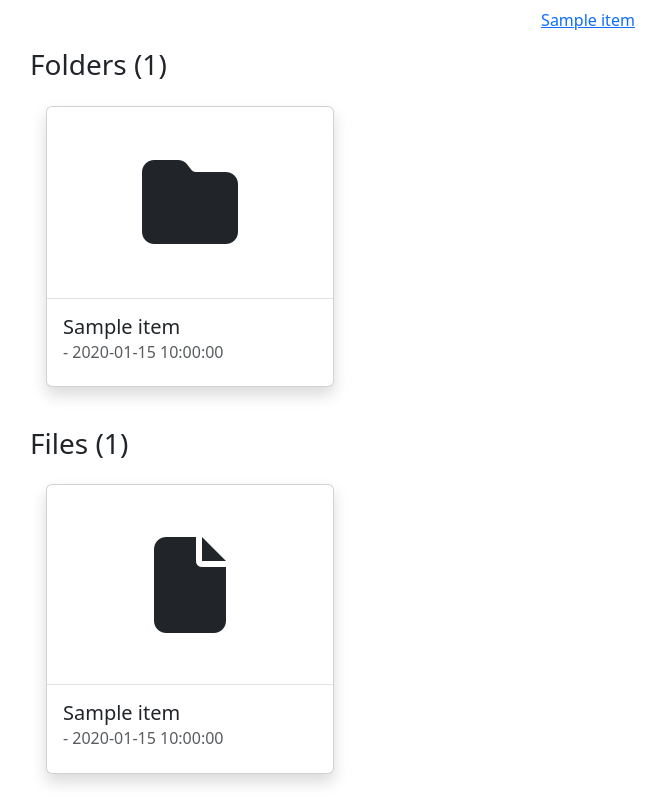
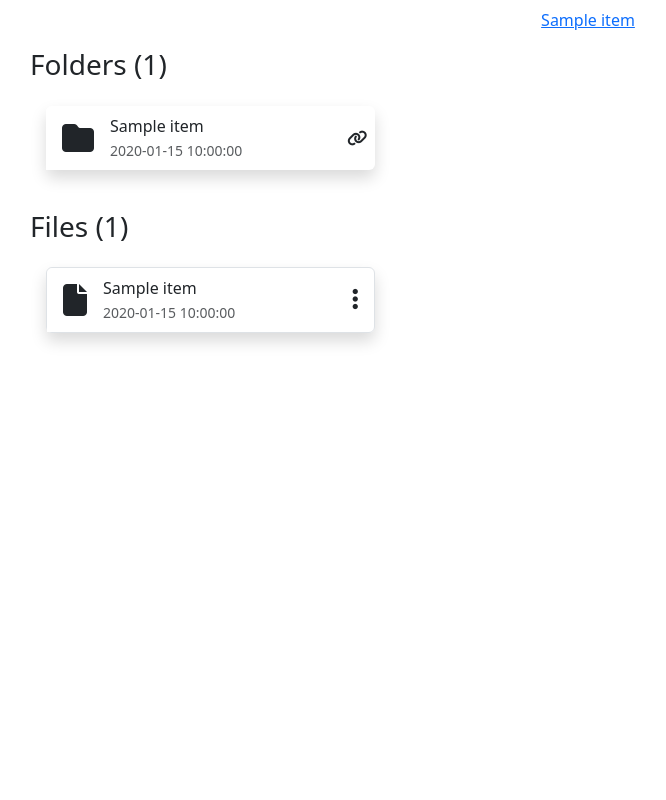
Before and after one commit to sh3ldr0id/nemostyne, a Flask app: template app/templates/folder.html in a window 1280 px wide. Shown: the whole page, without its empty margins (52-718 px from the left). Run offline with Flask 3, Linux system fonts and the light colour scheme; the template is opened without the code that fills it: most values are stand-ins (such as "Sample title", 1, 10 or a date in 2020); parts of the project's set-up code (start-up, migrations or seed data) failed here and were passed over.

Commit message:
added copy, dropdowns and previews. changed styling and icons

```diff
--- a/app/routes/view_folder.py
+++ b/app/routes/view_folder.py
@@ -40,16 +40,10 @@ def view_folder(folder_id):
     for fileId in folder_doc.get("files"):
         file = files_collection.document(fileId).get()
 
-        PATH = getURL(file.get("file_id"))
-
-        if not PATH:
-            continue
-
         files.append({
             "id": file.id,
             "name": file.get("name"),
             "created": file.get("created"),
-            "url": f'https://api.telegram.org/file/bot{API_TOKEN}/{PATH}'
         })
 
     return render_template(
--- a/app/templates/base.html
+++ b/app/templates/base.html
@@ -21,6 +21,7 @@
         .g-container {
             display: grid;
             grid-template-columns: repeat(3, 1fr);
+            gap: 1rem;
         }
 
         @media (max-width: 950px) {
@@ -29,22 +30,19 @@
             }
         }
 
-        @media (max-width: 650px) {
+        @media (max-width: 770px) {
             .g-container {
                 grid-template-columns: repeat(1, 1fr);
             }
         }
     </style>
-    <link href="https://cdn.jsdelivr.net/npm/bootstrap@5.3.2/dist/css/bootstrap.min.css" rel="stylesheet"
-        integrity="sha384-T3c6CoIi6uLrA9TneNEoa7RxnatzjcDSCmG1MXxSR1GAsXEV/Dwwykc2MPK8M2HN" crossorigin="anonymous">
+    <link href="https://cdn.jsdelivr.net/npm/bootstrap@5.3.3/dist/css/bootstrap.min.css" rel="stylesheet" integrity="sha384-QWTKZyjpPEjISv5WaRU9OFeRpok6YctnYmDr5pNlyT2bRjXh0JMhjY6hW+ALEwIH" crossorigin="anonymous">
 </head>
 
 <body>
     {% block body %}
     {% endblock %}
-    <script src="https://cdn.jsdelivr.net/npm/bootstrap@5.3.2/dist/js/bootstrap.bundle.min.js"
-        integrity="sha384-C6RzsynM9kWDrMNeT87bh95OGNyZPhcTNXj1NW7RuBCsyN/o0jlpcV8Qyq46cDfL"
-        crossorigin="anonymous"></script>
+    <script src="https://cdn.jsdelivr.net/npm/bootstrap@5.3.3/dist/js/bootstrap.bundle.min.js" integrity="sha384-YvpcrYf0tY3lHB60NNkmXc5s9fDVZLESaAA55NDzOxhy9GkcIdslK1eN7N6jIeHz" crossorigin="anonymous"></script>
 </body>
 
 </html>
--- a/app/templates/folder.html
+++ b/app/templates/folder.html
@@ -2,10 +2,30 @@
 
 {% block head %}
 <title>{{ name }}</title>
+<style>
+    /* Additional styles for file preview modal */
+    .modal-dialog {
+        max-width: 90%;
+    }
+    .modal-content {
+        max-height: 90vh;
+        overflow: hidden;
+    }
+    .modal-body {
+        text-align: center;
+    }
+    .modal-body img,
+    .modal-body video {
+        max-width: 100%;
+        max-height: calc(100vh - 200px);
+        margin: auto;
+        display: block;
+    }
+</style>
 {% endblock %}
 
 {% block body %}
-<nav aria-label="breadcrumb">
+<nav aria-label="breadcrumb" style="overflow: scroll;">
     <ol class="breadcrumb mt-2">
         {% for item in locations %}
             <li class="breadcrumb-item"><a href="/folder/{{ item.id }}">{{ item.name }}</a></li>
@@ -13,98 +33,162 @@
     </ol>
 </nav>
 
-<div class="container">
+<main class="container">
     <!-- Folders Section -->
-    <div class="folders-section mb-4">
+    <section class="folders-section mb-4">
         <h3>Folders ({{ num_folders }})</h3>
         <div class="g-container">
             {% if folders %}
                 {% for item in folders %}
-                <div class="card m-3 shadow" style="width: 18rem;">
-                    <a href="/folder/{{ item.id }}" class="text-decoration-none text-reset">
-                        <div class="card-img-top object-fit-cover overflow-hidden border-bottom" style="height: 12rem;">
-                            <div class="d-flex align-items-center justify-content-center h-100 w-100">
-                                <i class="fa-solid fa-folder" style="font-size: 6rem;"></i>
-                            </div>
-                        </div>
-                        <div class="card-body">
-                            <div class="d-flex">
-                                <div class="flex-fill">
-                                    <h5 class="card-title">{{ item.name }}</h5>
-                                    <h6 class="card-subtitle mb-2 text-body-secondary">- {{ item.created.strftime('%Y-%m-%d %H:%M:%S')}}</h6>
-                                </div>
-                            </div>
+                <ul class="list-group m-3 shadow flex-row align-items-center">
+                    <a href="/folder/{{ item.id }}" class="list-group-item list-group-item-action d-flex align-items-center text-decoration-none text-reset border-0">
+                        <i class="fa-solid fa-folder me-3" style="font-size: 2rem;"></i>
+                        <div>
+                            <p class="text-body-primary mb-0">{{ item.name }}</p>
+                            <small class="text-body-secondary">{{ item.created.strftime('%Y-%m-%d %H:%M:%S') }}</small>
                         </div>
                     </a>
-                </div>
+                    <i class="fa-solid fa-link mx-2" onclick="copyLink('/folder/{{ item.id }}')"></i>
+                </ul>
                 {% endfor %}
             {% else %}
                 <p>No folders available.</p>
             {% endif %}
         </div>
-    </div>
+    </section>
 
     <!-- Files Section -->
-    <div class="files-section">
+    <section class="files-section">
         <h3>Files ({{ num_files }})</h3>
         <div class="g-container">
             {% if files %}
                 {% for item in files %}
-                <div class="card m-3 shadow" style="width: 18rem;">
-                    <a href="/file/{{ item.id }}" class="text-decoration-none text-reset">
+                <ul class="list-group m-3 shadow flex-row align-items-center border">
+                    <a href="#" class="list-group-item list-group-item-action d-flex align-items-center text-decoration-none text-reset border-0 preview-file"
+                       data-file-name="{{ item.name }}"
+                       data-file-url="/file/{{ item.id }}">
                         {% set image_extensions = ['jpg', 'jpeg', 'png', 'gif', 'bmp', 'svg', 'webp'] %}
                         {% set video_extensions = ['mp4', 'mov', 'avi', 'mkv', 'flv', 'wmv', 'webm'] %}
                         {% set document_extensions = ['pdf', 'doc', 'docx', 'ppt', 'pptx', 'xls', 'xlsx', 'txt'] %}
-                        {% set file_extension = item.url.split('.')[-1].lower() %}
+                        {% set file_extension = item.name.split('.')[-1].lower() %}
 
                         {% if file_extension in image_extensions %}
-                            <img src="{{ item.url }}" height="200px" class="card-img-top object-fit-cover overflow-hidden border-bottom">
+                            <i class="fa-solid fa-image me-3" style="font-size: 2rem;"></i>
                         {% elif file_extension in video_extensions %}
-                            <div class="card-img-top object-fit-cover overflow-hidden border-bottom d-flex align-items-center justify-content-center" style="height: 200px;">
-                                <i class="fa-solid fa-video" style="font-size: 6rem;"></i>
-                            </div>
+                            <i class="fa-solid fa-video me-3" style="font-size: 2rem;"></i>
                         {% elif file_extension in document_extensions %}
-                            <div class="card-img-top object-fit-cover overflow-hidden border-bottom d-flex align-items-center justify-content-center" style="height: 200px;">
-                                <i class="fa-solid fa-file-alt" style="font-size: 6rem;"></i>
-                            </div>
+                            <i class="fa-solid fa-file-alt me-3" style="font-size: 2rem;"></i>
                         {% else %}
-                            <div class="card-img-top object-fit-cover overflow-hidden border-bottom d-flex align-items-center justify-content-center" style="height: 200px;">
-                                <i class="fa-solid fa-file" style="font-size: 6rem;"></i>
-                            </div>
+                            <i class="fa-solid fa-file me-3" style="font-size: 2rem;"></i>
                         {% endif %}
 
-                        <div class="card-body">
-                            <div class="d-flex">
-                                <div class="flex-fill">
-                                    <h5 class="card-title">{{ item.name }}</h5>
-                                    <h6 class="card-subtitle mb-2 text-body-secondary">- {{ item.created.strftime('%Y-%m-%d %H:%M:%S') }}</h6>
-                                </div>
-                            </div>
+                        <div>
+                            <p class="text-body-primary mb-0">{{ item.name }}</p>
+                            <small class="text-body-secondary">{{ item.created.strftime('%Y-%m-%d %H:%M:%S') }}</small>
                         </div>
                     </a>
-                </div>
+                    <li class="list-group-item border-0 p-0">
+                        <div class="dropdown">
+                            <i class="fa-solid fa-ellipsis-vertical px-3" style="font-size: 1.5rem;" id="dropdownMenuButton{{ item.id }}" data-bs-toggle="dropdown" aria-expanded="false"></i>
+                            <ul class="dropdown-menu" aria-labelledby="dropdownMenuButton{{ item.id }}">
+                                <li>
+                                    <a class="dropdown-item d-flex align-items-center" href="/file/{{ item.id }}">
+                                        <i class="fa-solid fa-download me-2"></i> Download
+                                    </a>
+                                </li>
+                                <li>
+                                    <button class="dropdown-item d-flex align-items-center" onclick="copyLink('/file/{{ item.id }}')">
+                                        <i class="fa-solid fa-link me-2"></i> Copy Link
+                                    </button>
+                                </li>
+                            </ul>
+                        </div>
+                    </li>
+                </ul>
                 {% endfor %}
             {% else %}
                 <p>No files available.</p>
             {% endif %}
         </div>
+    </section>
+</main>
+
+<!-- File Preview Modal -->
+<div class="modal fade" id="filePreviewModal" tabindex="-1" aria-labelledby="filePreviewModalLabel" aria-hidden="true">
+    <div class="modal-dialog modal-xl">
+        <div class="modal-content">
+            <div class="modal-body">
+                <!-- Content will be dynamically added here based on the file type -->
+            </div>
+        </div>
     </div>
 </div>
 
 <script>
+    async function copyLink(path) {
+        try {
+            await navigator.clipboard.writeText(window.location.origin + path);
+        } catch (err) {
+            alert('Failed to copy the link: ', err);
+        }
+    }
+
+    // Function to open file preview modal
+    function openFilePreview(fileType, fileName, fileUrl) {
+        fileType = get_file_type(fileName)
+
+        var modalBody = document.querySelector('.modal-body');
+        modalBody.innerHTML = ''; // Clear previous content
+
+        if (fileType === 'image') {
+            var img = document.createElement('img');
+            img.src = fileUrl;
+            img.alt = fileName;
+            modalBody.appendChild(img);
+        } else if (fileType === 'video') {
+            var video = document.createElement('video');
+            video.controls = true;
+            var source = document.createElement('source');
+            source.src = fileUrl;
+            source.type = 'video/mp4'; // Adjust according to video type
+            video.appendChild(source);
+            modalBody.appendChild(video);
+        } else {
+            // Handle other file types or fallback to generic message
+            modalBody.textContent = 'Preview not available for this file type.';
+        }
+
+        // Open the modal
+        var filePreviewModal = new bootstrap.Modal(document.getElementById('filePreviewModal'), {
+            keyboard: true
+        });
+        filePreviewModal.show();
+    }
+
+    // Attach click event to preview-file links
     document.addEventListener('DOMContentLoaded', function () {
-        var maxLength = 23; // Set your desired character limit
-
-        var elements = document.querySelectorAll('.card-title');
-
-        elements.forEach(function (element) {
-            var originalText = element.textContent;
-
-            if (originalText.length > maxLength) {
-                var truncatedText = originalText.substring(0, maxLength) + '...';
-                element.textContent = truncatedText;
-            }
+        var previewLinks = document.querySelectorAll('.preview-file');
+        previewLinks.forEach(function (link) {
+            link.addEventListener('click', function (e) {
+                e.preventDefault();
+                var fileType = this.getAttribute('data-file-type');
+                var fileName = this.getAttribute('data-file-name');
+                var fileUrl = this.getAttribute('data-file-url');
+                openFilePreview(fileType, fileName, fileUrl);
+            });
         });
     });
+
+    // Function to get file type based on extension
+    function get_file_type(filename) {
+        var ext = filename.split('.').pop().toLowerCase();
+        if (['gif', 'png', 'jpg', 'jpeg', 'bmp', 'svg', 'webp'].includes(ext)) {
+            return 'image';
+        } else if (['mp4', 'mov', 'avi', 'mkv', 'flv', 'wmv', 'webm'].includes(ext)) {
+            return 'video';
+        } else {
+            return 'other';
+        }
+    }
 </script>
 {% endblock %}
```
Also changed, not shown: app/routes/view_file.py (+13 -2 lines).
